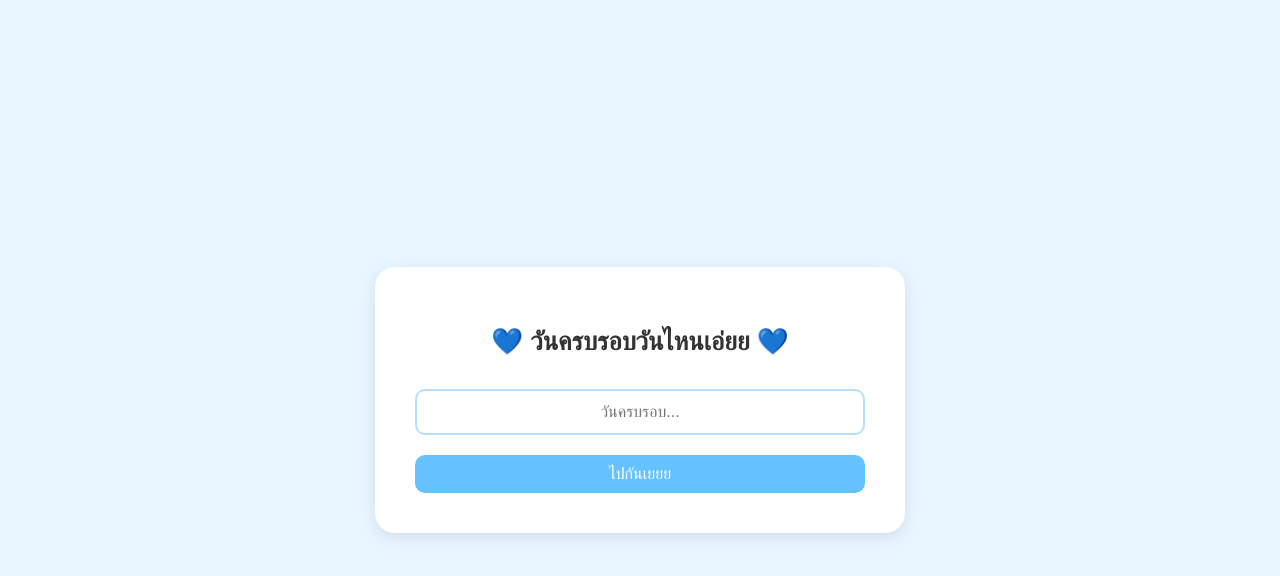
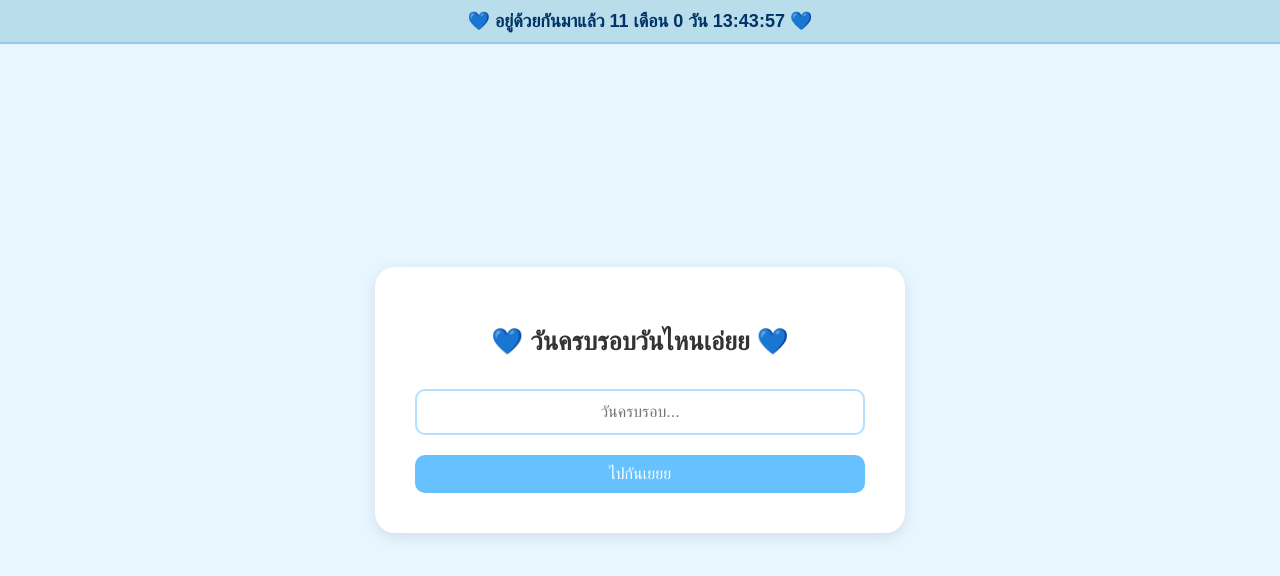
Before and after one commit to Kxmm04/11M, a plain HTML site: page index.html in a window 1280 px wide. Drawn offline with Linux system fonts and the light colour scheme.

Commit message:
updateeee

```diff
--- a/index.html
+++ b/index.html
@@ -14,6 +14,11 @@
             <input type="password" id="password" placeholder="วันครบรอบ..."
                 maxlength="2" inputmode="numeric">
             <button onclick="checkPassword()">ไปกันเยยย</button>
+        </div>
+        <!-- 🕒 เวลาแห่งความรัก -->
+        <div id="love-time-bar">
+            💙 อยู่ด้วยกันมาแล้ว <span id="love-time">0 เดือน 0 วัน
+                00:00:00</span> 💙
         </div>
 
         <!-- 💙 หน้าเมนู -->
@@ -70,11 +75,16 @@
             <div class="film-container" id="film-wrapper">
                 <div class="film-can"></div>
                 <div class="film-strip" id="film-strip">
-        <div class="frame"><video src="video/v2.mp4" controls></video></div>
-        <div class="frame"><video src="video/v3.mp4" controls></video></div>
-        <div class="frame"><video src="video/v4.mp4" controls></video></div>
-        <div class="frame"><video src="video/v5.mp4" controls></video></div>
-        <div class="frame"><video src="video/v6.mp4" controls></video></div>
+                    <div class="frame"><video src="video/v2.mp4"
+                            controls></video></div>
+                    <div class="frame"><video src="video/v3.mp4"
+                            controls></video></div>
+                    <div class="frame"><video src="video/v4.mp4"
+                            controls></video></div>
+                    <div class="frame"><video src="video/v5.mp4"
+                            controls></video></div>
+                    <div class="frame"><video src="video/v6.mp4"
+                            controls></video></div>
                 </div>
             </div>
 
@@ -97,19 +107,16 @@
                 </div>
 
                 <!-- 🌺 รูปช่อดอกไม้ -->
-        <img src="images/flower.jpg" alt="ช่อดอกไม้" class="flower-image">
+                <img src="images/flower.jpg" alt="ช่อดอกไม้"
+                    class="flower-image">
 
                 <!-- 🌸 ข้อความชวนกด -->
                 <div class="click-hint">🌸 กดรูปดูจิๆๆ 💕</div>
             </div>
             <div class="heart-bg" id="heart-bg"></div>
 
-
             <button class="back-btn" onclick="backToMenu()">ย้อนกลับบบ</button>
         </div>
-
-
-
 
         <!-- 🌟 Modal -->
         <div id="modal" class="modal hidden">
@@ -121,7 +128,6 @@
         </div>
         <audio id="bg-music" src="music/music.mp3" loop preload="auto"></audio>
 
-
         <script src="script.js"></script>
     </body>
 </html>
--- a/script.js
+++ b/script.js
@@ -390,6 +390,51 @@
     }, 300);
   }
 
+// 💙 คำนวณเวลาที่คบกันแบบปฏิทินจริง (นับเดือนถูกต้อง)
+function updateLoveTime() {
+  const startDate = new Date("2024-11-23T00:00:00");
+  const now = new Date();
+
+  // 🧮 คำนวณส่วนต่างแบบปฏิทิน
+  let years = now.getFullYear() - startDate.getFullYear();
+  let months = now.getMonth() - startDate.getMonth();
+  let days = now.getDate() - startDate.getDate();
+
+  if (days < 0) {
+    months--;
+    const prevMonth = new Date(now.getFullYear(), now.getMonth(), 0);
+    days += prevMonth.getDate();
+  }
+
+  if (months < 0) {
+    years--;
+    months += 12;
+  }
+
+  // คำนวณชั่วโมง นาที วินาที
+  const diffMs = now - startDate;
+  const totalSeconds = Math.floor(diffMs / 1000);
+  const totalMinutes = Math.floor(totalSeconds / 60);
+  const totalHours = Math.floor(totalMinutes / 60);
+
+  const hours = totalHours % 24;
+  const minutes = totalMinutes % 60;
+  const seconds = totalSeconds % 60;
+
+  // แสดงผลรวม (รวมปีด้วยเผื่ออนาคต ❤️)
+  const display =
+    (years > 0 ? `${years} ปี ` : "") +
+    `${months} เดือน ${days} วัน ` +
+    `${String(hours).padStart(2, "0")}:` +
+    `${String(minutes).padStart(2, "0")}:` +
+    `${String(seconds).padStart(2, "0")}`;
+
+  document.getElementById("love-time").textContent = display;
+}
+
+setInterval(updateLoveTime, 1000);
+updateLoveTime();
+
 
 
   // ✅ รองรับ Enter
--- a/style.css
+++ b/style.css
@@ -578,6 +578,22 @@
     to { opacity: 0; transform: translateY(10px); }
     }
 
+#love-time-bar {
+  position: fixed;
+  top: 0;
+  left: 0;
+  width: 100%;
+  text-align: center;
+  background: rgba(173, 216, 230, 0.8);
+  backdrop-filter: blur(8px);
+  color: #003366;
+  font-weight: bold;
+  font-size: 18px;
+  padding: 10px 0;
+  z-index: 9999;
+  border-bottom: 2px solid rgba(0, 100, 255, 0.2);
+}
+
 
 
     /* 🪄 Responsive */
```
Lines whose indentation alone changed are shown as unchanged.
